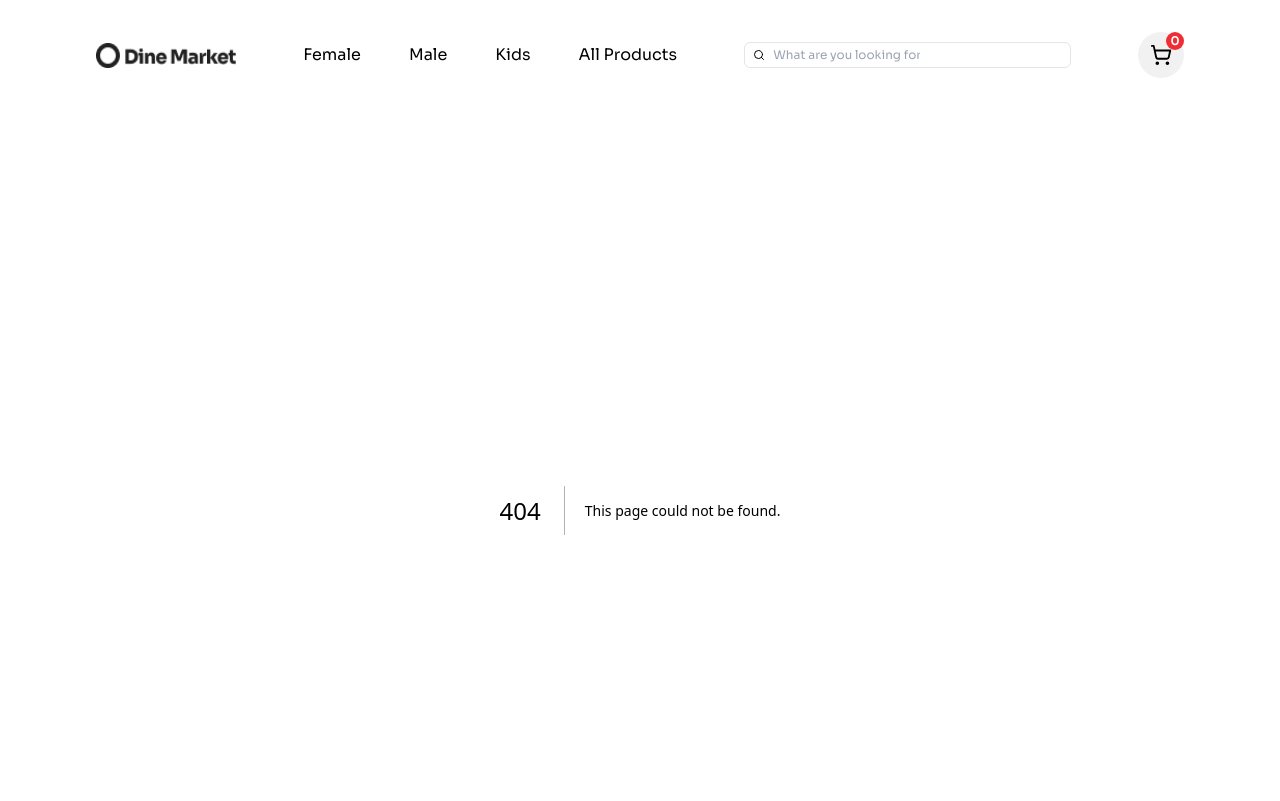
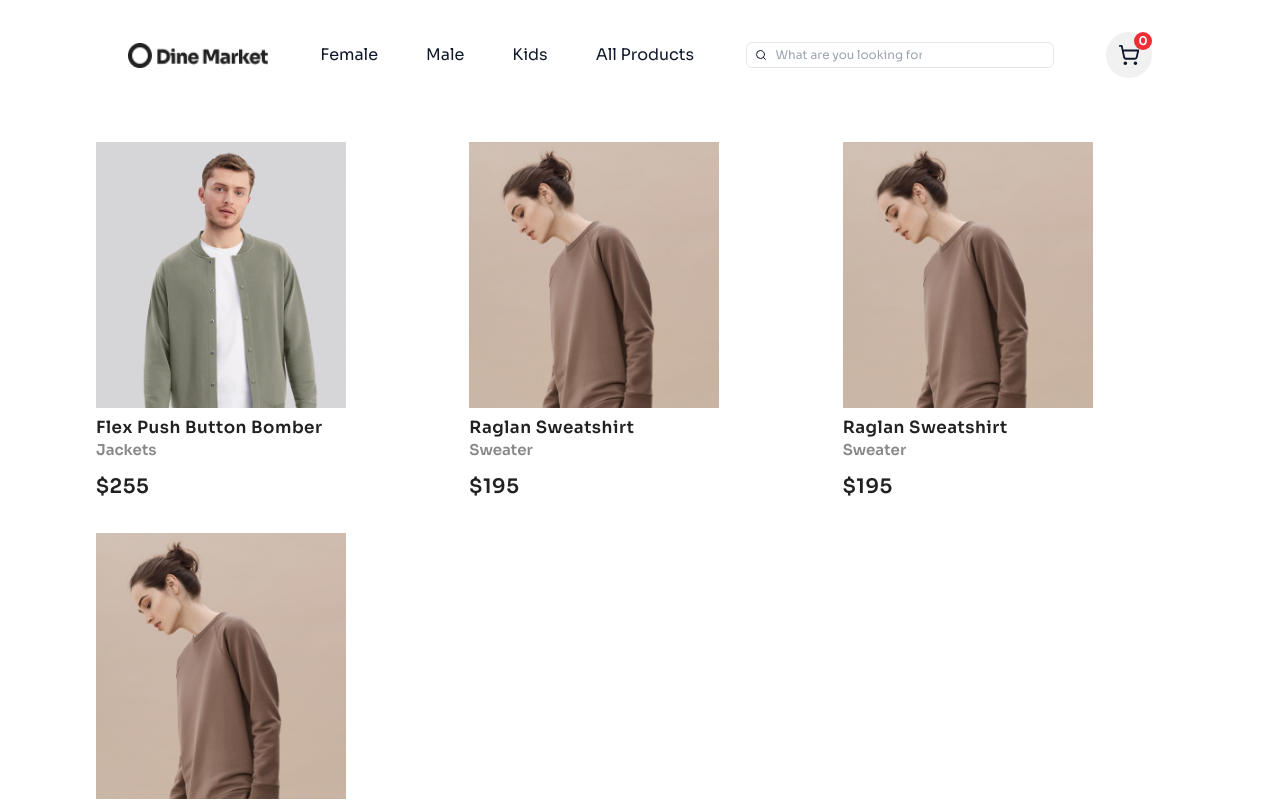
Before and after one commit to saadfrhan/dinemarket, a Next.js app: page /products/all in a window 1280 px wide. Before the commit this address had no page. Shown: the top 801 px of the page. Built offline with nearby package versions, Linux system fonts and the light colour scheme.

Commit message:
feat: complete products page and some other changes

```diff
--- a/src/app/globals.css
+++ b/src/app/globals.css
@@ -92,9 +92,7 @@
     @apply max-[1000px]:flex-col max-[1000px]:justify-center max-[1000px]:items-center  relative flex justify-between gap-16
   }
 
-  .Allproducts-container, .cart-wrapper, .header, .success {
-    @apply m-[4rem_8rem] max-[1210px]:m-[4rem] max-[1290px]:my-[4rem_6rem]
-  }
+
 
   .header-left-side {
     @apply justify-between p-[3rem_0_1rem] flex-1
@@ -406,4 +404,36 @@
     @apply font-bold text-base leading-[15px] text-[#212121]
   }
 
+  .Allproducts-container, .cart-wrapper, .header, .success {
+    @apply m-[4rem_8rem] max-[1210px]:m-[4rem] max-[1290px]:m-[4rem_6rem]
+  }
+
+  .Allproducts-container {
+    @apply max-[1000px]:grid-cols-2 max-[1290px]:grid-cols-3 grid grid-cols-4 justify-between items-center gap-[2rem]
+  }
+
+  .Allproduct-card {
+    @apply w-[250px]
+  }
+
+  .Allproduct-card img {
+    @apply w-full h-full
+  }
+
+  .Allproduct-name {
+    @apply text-[1.05rem] mt-2
+  }
+
+  .Allproduct-name, .Allproduct-price {
+    @apply font-semibold leading-6 tracking-[0.03em] text-[#212121]
+  }
+
+  .Allproduct-tags {
+    @apply font-semibold text-[15px] leading-[15px] text-[#888] mt-0.5
+  }
+
+  .Allproduct-price {
+    @apply text-xl mt-4
+  }
+
 }
--- a/src/app/page.tsx
+++ b/src/app/page.tsx
@@ -23,14 +23,14 @@ import ProductFour from '/public/TrendProduct4.png';
 import ProductFive from '/public/TrendProduct5.png';
 import ProductSix from '/public/TrendProduct6.png';
 
-import { Navigation, A11y, Lazy } from 'swiper';
+import { Navigation, A11y } from 'swiper';
 import { Swiper, SwiperSlide } from 'swiper/react';
 
 // Import Swiper styles
 import 'swiper/css';
 import 'swiper/css/navigation';
+
 import Link from 'next/link';
-import Footer from '@/components/Footer';
 
 export default function Home() {
   return <div>
@@ -57,6 +57,7 @@ export default function Home() {
         </div>
       </div>
     </header>
+
     <section className="event-container">
       <div className="subtitle">
         <span>PROMOTIONS</span>
@@ -101,6 +102,7 @@ export default function Home() {
         </div>
       </div>
     </section>
+
     <div className="products-outer-container">
       <div className="subtitle">
         <span>PRODUCTS</span>
@@ -135,7 +137,7 @@ export default function Home() {
             <div>
               <Link href={`/product/${1}`}>
                 <div className='product-card'>
-                  <Image src={ProductOne} alt="asdas" width={380} height={400} className='product-image' />
+                  <Image src={ProductOne} alt="asdas" loading='lazy' width={380} height={400} className='product-image' />
                   <p className='product-name'>Name</p>
                   <p className='product-price'>$00.00</p>
                 </div>
@@ -223,6 +225,7 @@ export default function Home() {
           </div>
       </Swiper>
     </div>
+
     <section className="features-section">
       <div className="title">
         <h1>Unique and Authentic Vintage Designer Jewellery</h1>
@@ -258,8 +261,10 @@ export default function Home() {
             </Link>
           </div>
         </div>
+
       </div>
     </section>
+
     <section className="newsletter">
       <div className="newsletter-background">
         Newsletter
--- /dev/null
+++ b/src/app/products/[category]/page.tsx
@@ -0,0 +1,53 @@
+import Link from 'next/link'
+import React from 'react'
+import Image from 'next/image'
+import ProductMale from '/public/ProductMale.png'
+import ProductMaleOne from '/public/ProductMale1.png'
+function Products() {
+  return (
+    <div className='Allproducts-container'>
+      <div>
+        <Link href="/product/flex-push-button-bomber">
+          <div className="Allproduct-card">
+            <Image alt="Flex Push Button Bomber" src={ProductMale} width="250" height="270" />
+            <div className="Allproduct-name">Flex Push Button Bomber</div>
+            <div className="Allproduct-tags">Jackets</div>
+            <div className="Allproduct-price">$255</div>
+          </div>
+        </Link>
+      </div>
+      <div>
+        <Link href="/product/flex-push-button-bomber">
+          <div className="Allproduct-card">
+            <Image alt="Flex Push Button Bomber" src={ProductMaleOne} width="250" height="270" />
+            <div className="Allproduct-name">Raglan Sweatshirt</div>
+            <div className="Allproduct-tags">Sweater</div>
+            <div className="Allproduct-price">$195</div>
+          </div>
+        </Link>
+      </div>
+      <div>
+        <Link href="/product/flex-push-button-bomber">
+          <div className="Allproduct-card">
+            <Image alt="Flex Push Button Bomber" src={ProductMaleOne} width="250" height="270" />
+            <div className="Allproduct-name">Raglan Sweatshirt</div>
+            <div className="Allproduct-tags">Sweater</div>
+            <div className="Allproduct-price">$195</div>
+          </div>
+        </Link>
+      </div>
+      <div>
+        <Link href="/product/flex-push-button-bomber">
+          <div className="Allproduct-card">
+            <Image alt="Flex Push Button Bomber" src={ProductMaleOne} width="250" height="270" />
+            <div className="Allproduct-name">Raglan Sweatshirt</div>
+            <div className="Allproduct-tags">Sweater</div>
+            <div className="Allproduct-price">$195</div>
+          </div>
+        </Link>
+      </div>
+    </div>
+  )
+}
+
+export default Products
--- a/src/components/Logo.tsx
+++ b/src/components/Logo.tsx
@@ -1,5 +1,6 @@
 import Image from 'next/image'
 import LogoImage from '/public/Logo.png';
+import Link from 'next/link';
 
 function Logo({
   show = true
@@ -7,7 +8,9 @@ function Logo({
   show?: boolean
 }) {
   return (<>
-  {show && <Image src={LogoImage} alt="Dine Market" height="100" width="100" className="w-[140px] aspect-logo h-[25px]" />}
+  {show && <Link href="/">
+    <Image src={LogoImage} alt="Dine Market" height="100" width="100" className="w-[140px] aspect-logo h-[25px]" />
+  </Link>}
   </>)
 }
 
--- a/src/components/NavBtns.tsx
+++ b/src/components/NavBtns.tsx
@@ -1,22 +1,28 @@
-import React from 'react'
+import Link from 'next/link';
+import React from 'react';
 
-function NavBtns({
-  className = "flex gap-12"
-}: {
+interface NavBtnI {
+  value: string;
+  route: string;
+}
+
+const Btns = [
+  { value: "Female", route: "female" },
+  { value: "Male", route: "male" },
+  { value: "Kids", route: "kids" },
+  { value: "All Products", route: "all" }
+]
+
+function NavBtns({ className = "flex gap-12" }: {
   className?: string;
 }) {
-  return (
-    <div className={className}>
-      <NavBtn value="Female" />
-      <NavBtn value="Male" />
-      <NavBtn value="Kids" />
-      <NavBtn value="All Products" />
-    </div>
-  )
+  return <div className={className}>
+    {Btns.map(b => <NavBtn {...b} />)}
+  </div>
 }
 
 export default NavBtns
 
-function NavBtn({value}: {value: string}) {
-  return <h4>{value}</h4>
+function NavBtn({ value, route }: NavBtnI) {
+  return <Link href={`/products/${route}`}><h4>{value}</h4></Link>
 }
--- a/src/components/Navbar.tsx
+++ b/src/components/Navbar.tsx
@@ -17,7 +17,7 @@ function Navbar() {
 
         max-[1210px]:m-[2rem]
 
-        my-[2rem] mx-[6rem]
+        mt-[2rem] mb-[0rem] mx-[8rem]
     '>
     <div className="flex justify-between items-center w-full m-auto">
       <Logo />
@@ -33,23 +33,30 @@ function MobileNavbar() {
   const [showOverlay, setShowOverlay] = useState(false);
   return (
     <div className={`nav_mobile-box`}>
+
       <div className={`
-      ${showOverlay && `h-screen flex flex-col bg-white items-center justify-center fixed top-0 left-0 w-full z-[3]`}
+        ${showOverlay && `h-screen flex flex-col bg-white items-center justify-center fixed top-0 left-0 w-full z-[3]`}
       `}>
+
       {!showOverlay && <div className="absolute max-[650px]:top-8 max-[650px]:right-8 cursor-pointer max-[1000px]:top-16 z-[1] max-[1000px]:right-16" ><AlignRight className='cursor-pointer' width="40" height="30" onClick={() => setShowOverlay(true)} /></div>}
+
       <div>
+
         <div className="flex justify-between items-center m-auto">
           <div className='absolute max-[650px]:top-8 max-[650px]:left-8 cursor-pointer max-[1000px]:top-16 max-[1000px]:left-16'>
             <Logo />
           </div>
           {showOverlay && (<X className="cursor-pointer absolute top-8 right-8" width="40" height="30" onClick={() => setShowOverlay(false)} />)}
         </div>
+
         {showOverlay && (<div className="flex flex-col items-center text-center gap-[1rem] justify-center">
             <CartIcon />
             <NavBtns className='text-center flex flex-col gap-4' />
         </div>)}
+
         </div>
     </div>
+
 </div>  )
 }
 
@@ -57,9 +64,3 @@ export {
   Navbar,
   MobileNavbar
 }
-
-// display: flex;
-// text-align: center;
-// flex-direction: column;
-// align-items: center;
-// gap: 1rem;
```
Also changed, not shown: public/ProductMale.png (added), public/ProductMale1.png (added), src/app/product/[id]/page.tsx (added).
